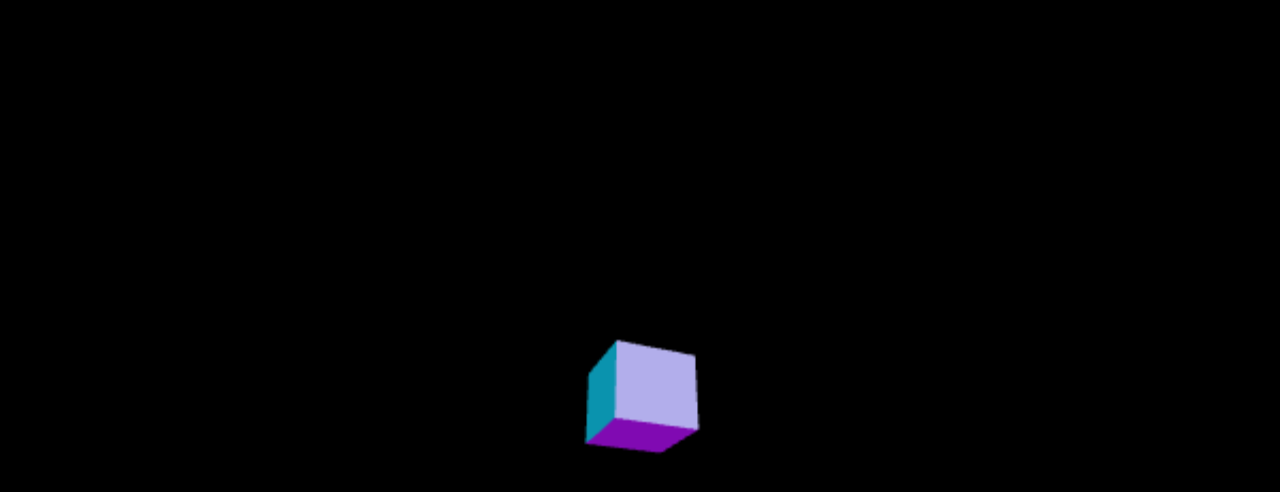
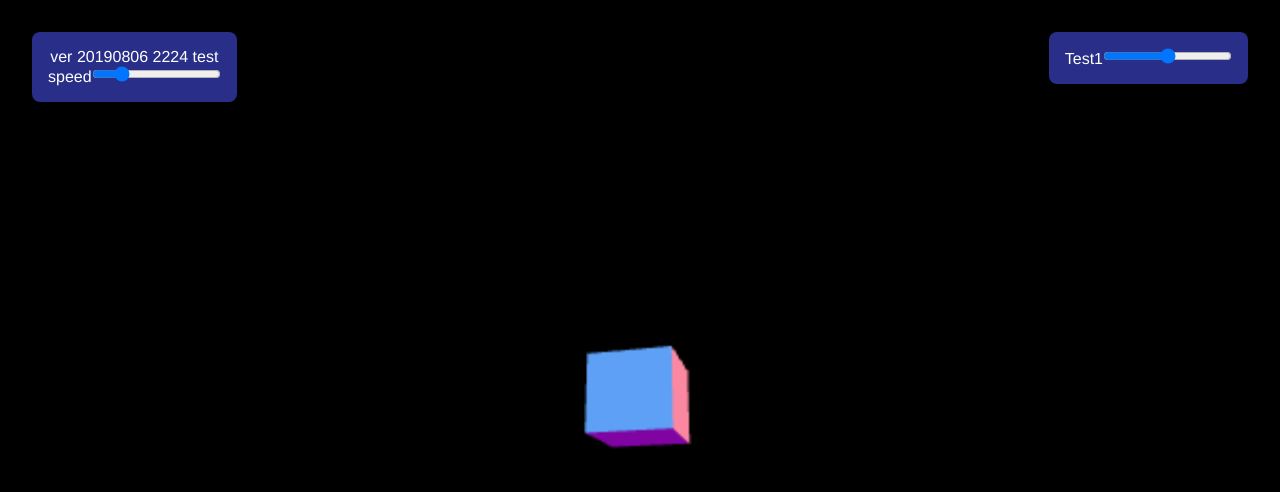
Before and after one commit to nonchang-net/20190804_three_js_and_vue_ts, a Vue app: page / in a window 1280 px wide. Shown: the top 492 px of the page. Built offline with nearby package versions, Linux system fonts and the light colour scheme; no server answers.

Commit message:
＠PropSyncの使い方を確認

```diff
--- a/src/App.vue
+++ b/src/App.vue
@@ -1,51 +1,81 @@
 <template>
 	<div id="app">
-		<p>ver 20190806 2224 test</p>
-		<div>
-			<label for="speed">speed</label>
-			<input
-				v-model.number="speed"
-				name="speed"
-				id="speed"
-				type="range"
-				min="0.000"
-				max="0.1"
-				step="0.005"
-			/>
-		</div>
-		<ThreeView :speed="speed"></ThreeView>
+		<ThreeView
+			:speed="speed"
+		/>
+		<UI
+			ref="ui1"
+			@onSpeedChanged='onSpeedChanged($event)'
+		/>
+		<Test1
+			ref = "test1"
+			:syncedSpeed.sync = "appSyncedSpeed"
+		/>
 	</div>
 </template>
 
-<script lang="ts">
+<style lang="scss">
 
-import { Component, Prop, Vue } from 'vue-property-decorator';
-import ThreeView from './components/ThreeView.vue';
-
-
-@Component({
-	components: {
-		ThreeView,
-	},
-})
-
-export default class App extends Vue {
-	public speed: number = 0.02;
-
-	public mounted() {
-		// console.log(`App.vue mounted.`);
-	}
+*{
+	margin : 0 ;
+	padding : 0 ;
 }
 
-</script>
-
-<style>
 #app {
 	font-family: "Avenir", Helvetica, Arial, sans-serif;
 	-webkit-font-smoothing: antialiased;
 	-moz-osx-font-smoothing: grayscale;
 	text-align: center;
 	color: #2c3e50;
-	margin-top: 60px;
+	position : absolute;
+	width : 100%;
+	height : 100%;
 }
 </style>
+
+<script lang="ts">
+
+import { Component, Ref, Watch, Prop, Vue } from 'vue-property-decorator';
+import ThreeView from './components/ThreeView.vue';
+import UI from './components/UI.vue';
+import Test1 from './components/UI/Test1.vue';
+
+
+@Component({
+	components: {
+		ThreeView,
+		UI,
+		Test1,
+	},
+})
+
+export default class App extends Vue {
+
+	public speed: number = 0.02;
+
+	public appSyncedSpeed: number = 0.05;
+
+	// @Ref() private ui1!: UI;
+	// @Ref() private test1!: Test1;
+
+	// public mounted() {
+	// 	// console.log(`App.vue mounted.`);
+	// }
+
+	private onSpeedChanged(newSpeed: number) {
+		console.log(`App.vue: ui1: onSpeedChanged(${newSpeed})`);
+		this.speed = newSpeed;
+	}
+
+
+	@Watch('appSyncedSpeed')
+	private onSyncedSpeedChanged() {
+		console.log(`App.vue: syncedSpeed: onSyncedSpeedChanged(${this.appSyncedSpeed})`);
+	}
+
+
+
+
+}
+
+</script>
--- /dev/null
+++ b/src/components/UI.vue
@@ -0,0 +1,56 @@
+<template>
+	<div class="component">
+		<p>ver 20190806 2224 test</p>
+		<div>
+			<label for="speed">speed</label>
+			<input
+				v-model.number="speed"
+				name="speed"
+				id="speed"
+				type="range"
+				min="0.000"
+				max="0.1"
+				step="0.005"
+			/>
+		</div>
+	</div>
+</template>
+
+
+<style lang="scss" scoped>
+.component {
+
+	color : #fff;
+
+	// border : 5px solid red ;
+
+	margin : 1em ;
+	padding : 1em ;
+
+	position : absolute ;
+	top : 1em ;
+	left : 1em ;
+
+	border-radius : 0.5em ;
+	background : rgba(75, 86, 246, 0.554)
+}
+</style>
+
+
+<script lang="ts">
+
+import { Component, PropSync, Emit, Watch, Vue } from 'vue-property-decorator';
+
+@Component({})
+export default class UI extends Vue {
+
+	public speed: number = 0.02;
+
+	@Watch('speed')
+	@Emit('onSpeedChanged')
+	private speedChanged(newSpeed: number, oldSpeed: number): number {
+		return this.speed;
+	}
+}
+
+</script>
--- /dev/null
+++ b/src/components/UI/Test1.vue
@@ -0,0 +1,51 @@
+<template>
+	<div class="component">
+		<div>
+			<label for="speed">Test1</label>
+			<input
+				v-model.number="speed"
+				name="speed"
+				id="speed"
+				type="range"
+				min="0.000"
+				max="0.1"
+				step="0.005"
+			/>
+		</div>
+	</div>
+</template>
+
+
+<style lang="scss" scoped>
+.component {
+
+	color : #fff;
+
+	// border : 5px solid red ;
+
+	margin : 1em ;
+	padding : 1em ;
+
+	position : absolute ;
+	top : 1em ;
+	right : 1em ;
+
+	border-radius : 0.5em ;
+	background : rgba(75, 86, 246, 0.554)
+}
+</style>
+
+
+<script lang="ts">
+
+import { Component, PropSync, Emit, Watch, Vue } from 'vue-property-decorator';
+
+@Component({})
+export default class Test1 extends Vue {
+
+	@PropSync('syncedSpeed', {type: Number})
+	private speed!: number;
+
+}
+
+</script>
```
